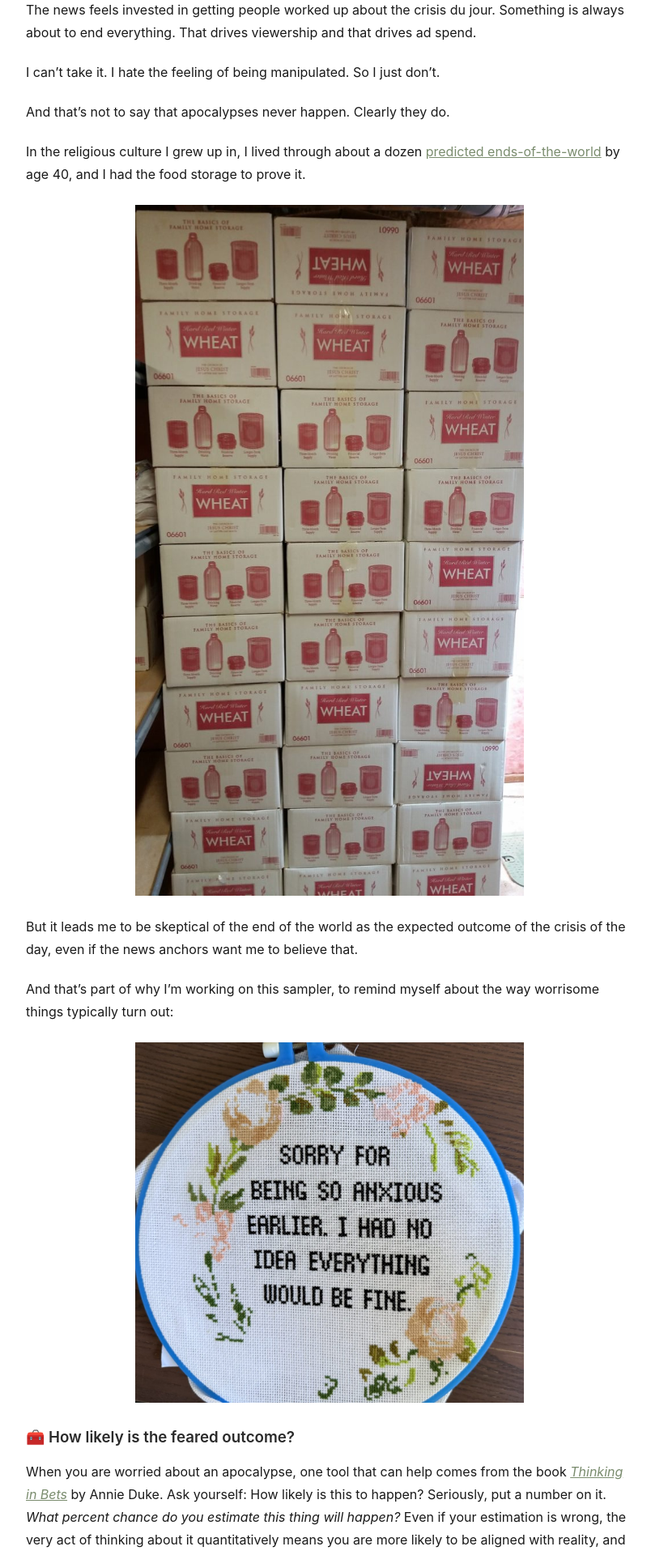
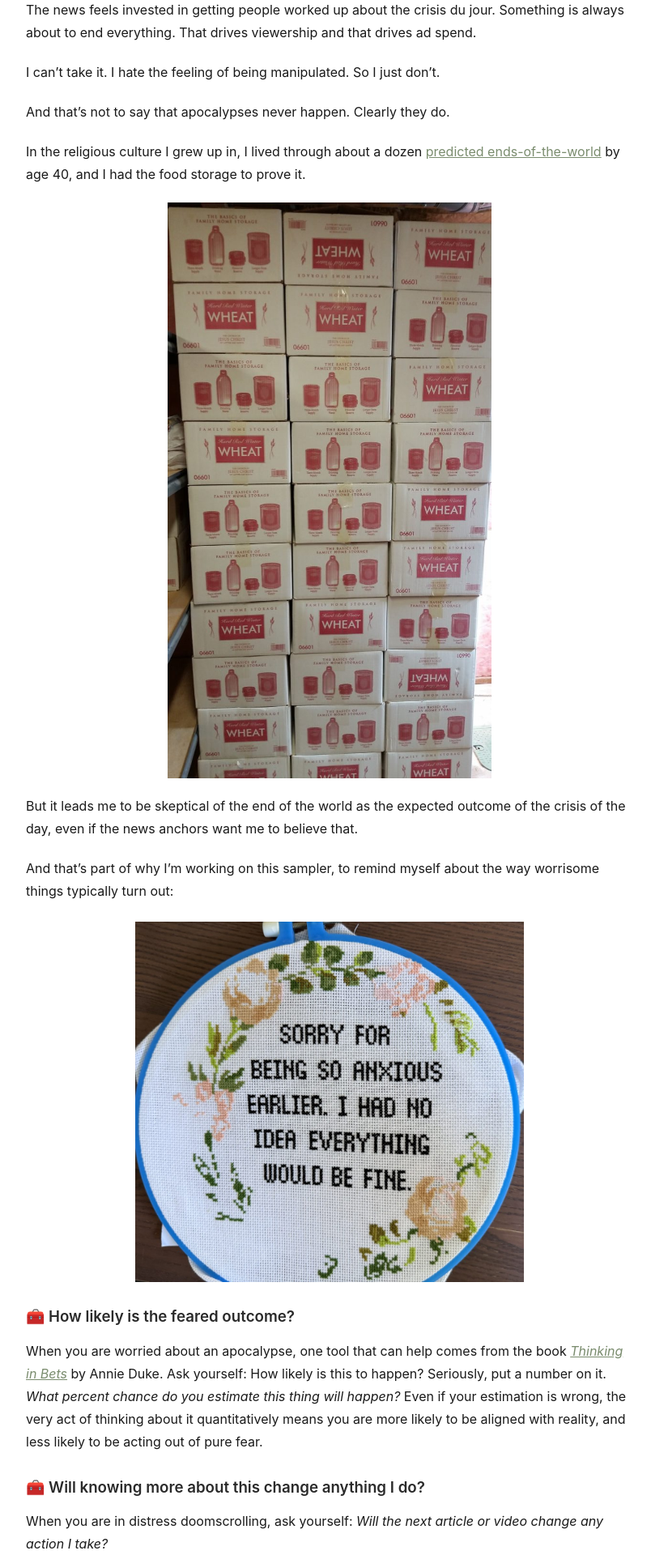
Before and after one commit to SaraRands/sararands-site, a Jekyll site: the page built from _posts/2026-10-04-political-anxiety.md, in a window 1280 px wide. Shown: the part 2724-4644 px from the top of the page at 81% size, without its empty margins (233-1037 px from the left). Built offline with Jekyll 4.4.1, drawn with Linux system fonts in a browser that asks for light colours.

Commit message:
political anxiety edits

```diff
--- a/_posts/2026-10-04-political-anxiety.md
+++ b/_posts/2026-10-04-political-anxiety.md
@@ -71,7 +71,7 @@
 
 In the religious culture I grew up in, I lived through about a dozen [predicted ends-of-the-world](https://en.wikipedia.org/wiki/Predictions_and_claims_for_the_Second_Coming) by age 40, and I had the food storage to prove it.
 
-![Boxes upon boxes of whole wheat](/assets/images/wheat.jpg){: width="200"}
+![Boxes upon boxes of whole wheat](/assets/images/wheat.jpg){: style="max-width: 400px; display: block; margin: 0 auto;"}
 
 But it leads me to be skeptical of the end of the world as the expected outcome of the crisis of the day, even if the news anchors want me to believe that.
 
```
